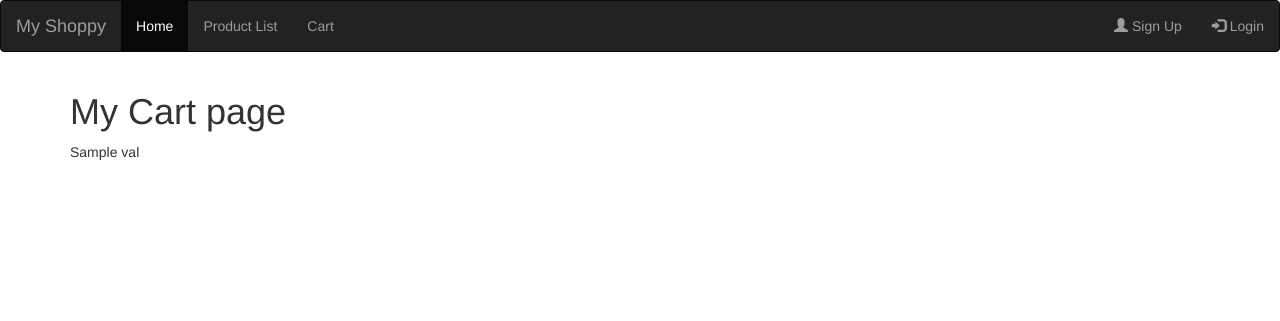
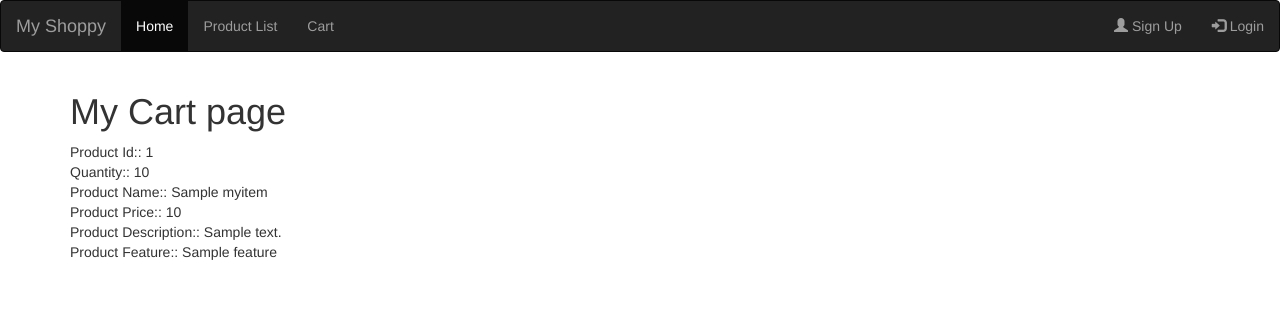
Before and after one commit to jenicks9744/Django_shoppy, a Django app: template home/templates/mycart.html in a window 1280 px wide. Shown: the top 321 px of the page. Run offline with Django 4.2, Linux system fonts and the light colour scheme; the template is opened without the code that fills it: most values are stand-ins (such as "Sample title", 1, 10 or a date in 2020); some libraries are stand-ins or nearby versions.

Commit message:
addtocart done completely

```diff
--- a/home/templates/mycart.html
+++ b/home/templates/mycart.html
@@ -3,8 +3,14 @@
 
 
 <h1>My Cart page </h1>
-{% for i in vals %}
-{{ i }}
+{% for i in myitems %}
+Product Id:: {{ i.ProductId }}<br>
+Quantity:: {{ i.Quantity }}<br>
+Product Name:: {{ i.Name }}<br>
+Product Price:: {{ i.price }}<br>
+Product Description:: {{i.description}}<br>
+Product Feature:: {{i.Feature}}<br>
+<br><br><br>
 {% endfor %}
 
 
```
Also changed, not shown: home/views.py (+19 -34 lines), db.sqlite3.
